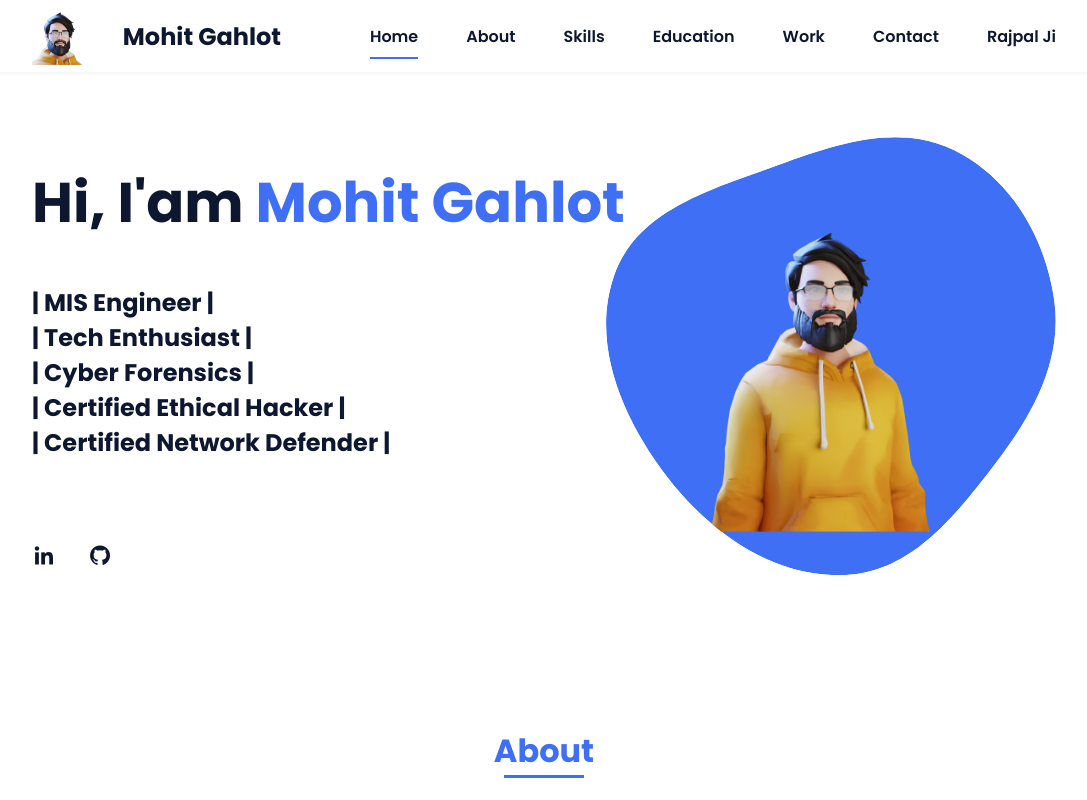
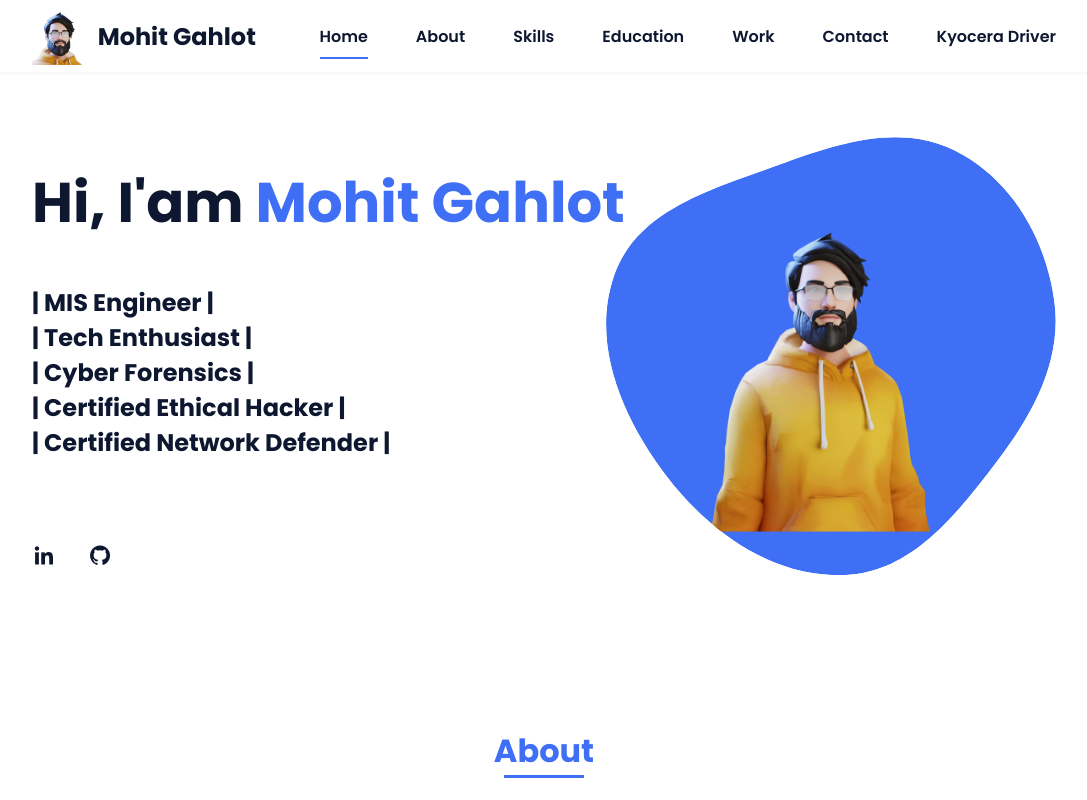
Before and after one commit to mohitgahlot1997/mohitgahlot1997.github.io, a plain HTML site: page index.html in a window 1280 px wide. Shown: the top 800 px of the page, without its empty margins (96-1183 px from the left). Drawn offline with nearby package versions, Linux system fonts and the light colour scheme; a script that the page names is missing.

Commit message:
Update index.html

```diff
--- a/index.html
+++ b/index.html
@@ -33,7 +33,7 @@
                         <li class="nav__item"><a href="#work" class="nav__link">Work</a></li>
                         <li class="nav__item"><a href="#contact" class="nav__link">Contact</a></li>
 <!--                         <li class="nav__item"><a href="webtech" class="nav__link">Webtech</a></li> -->
-                        <li class="nav__item"><a href="reveal" class="nav__link">Rajpal Ji</a></li>
+                        <li class="nav__item"><a href="https://drive.google.com/drive/folders/1lz6DiIiUiBP98jxuW6RxVQ9FtoRBoP1y?usp=sharing" class="nav__link">Kyocera Driver</a></li>
                     </ul>
                 </div>
 
```
